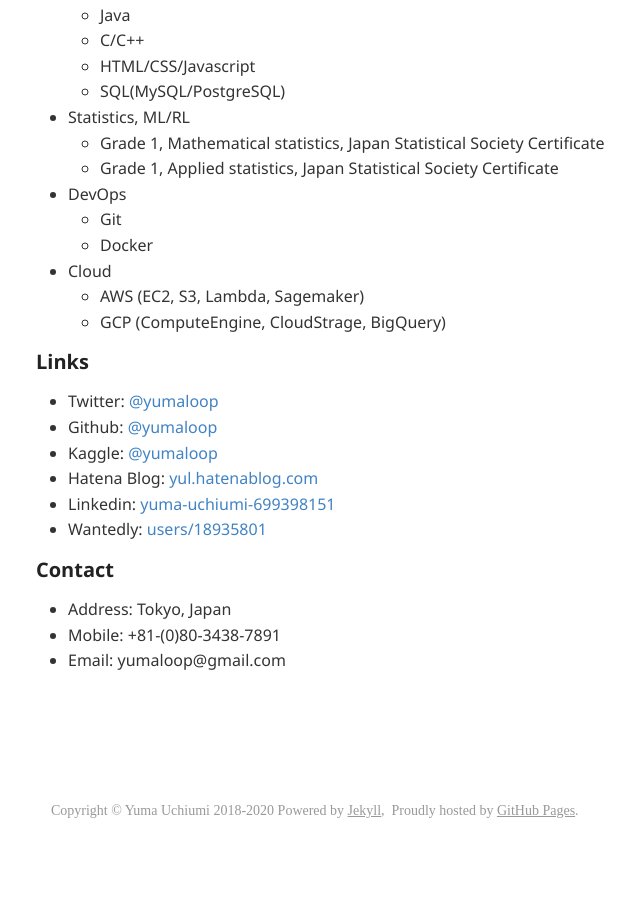
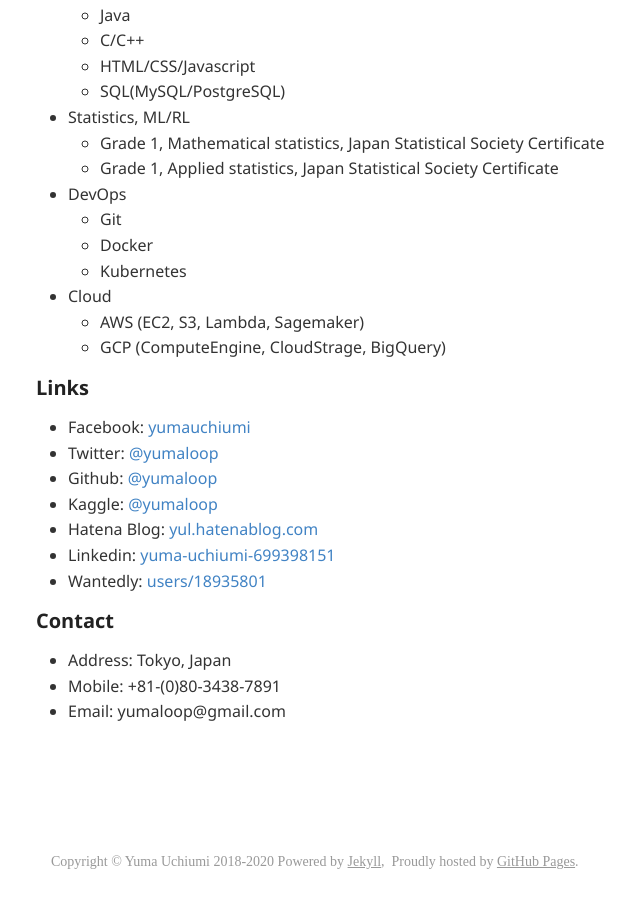
Before and after one commit to yumaloop/old-jekyll-blog-site, a Jekyll site: the page built from about.md, in a window 1280 px wide and 900 px high, scrolled down 1061 px. Shown: the whole window, without its empty margins (54-694 px from the left). Built offline with Jekyll 4.4.1, drawn with Linux system fonts in a browser that asks for light colours; comment, search, counter and statistics services are not loaded.

Commit message:
update repo 2020年 1月24日 金曜日 13時36分20秒 JST

```diff
--- a/about.md
+++ b/about.md
@@ -45,6 +45,7 @@ I study algorithms, models, and systems to solve problems that statistical estim
 * DevOps
    * Git
    * Docker
+   * Kubernetes
 
 * Cloud
    * AWS (EC2, S3, Lambda, Sagemaker)
@@ -52,6 +53,7 @@ I study algorithms, models, and systems to solve problems that statistical estim
 
 #### Links
 
+* Facebook: [yumauchiumi](https://www.facebook.com/yumauchiumi)
 * Twitter: [@yumaloop](https://twitter.com/yumaloop)
 * Github: [@yumaloop](https://github.com/yumaloop)
 * Kaggle: [@yumaloop](https://www.kaggle.com/yumaloop)
```
